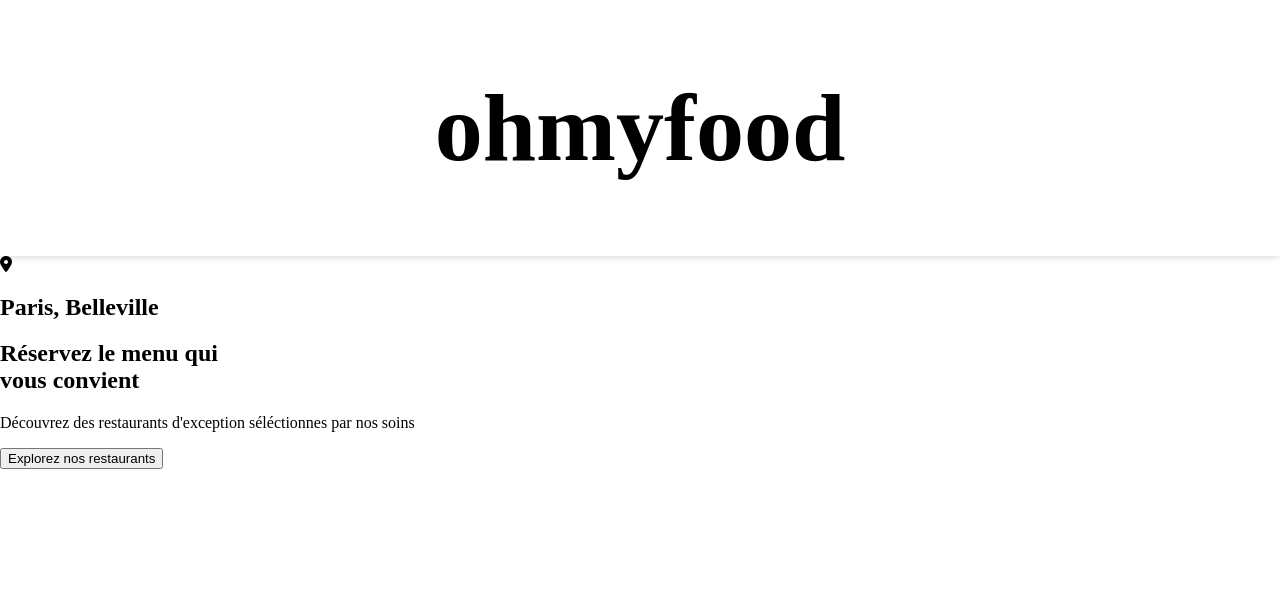
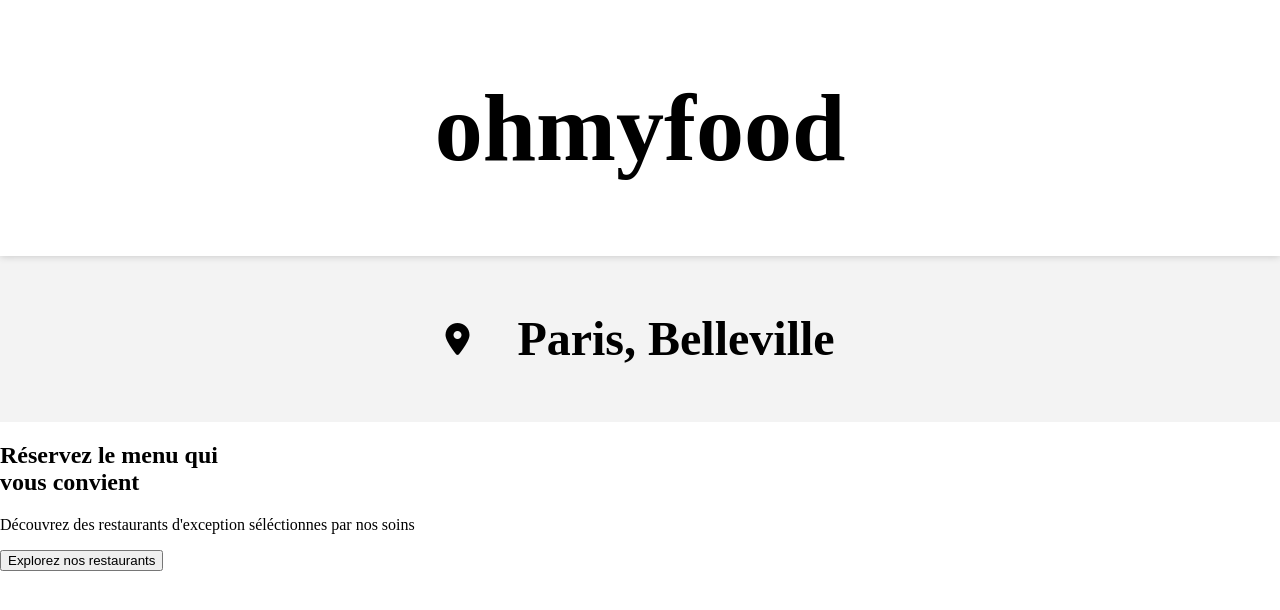
Before and after one commit to CAMEROU/Ohmyfood_p3_Openclassroom-, a plain HTML site: page index.html in a window 1280 px wide. Drawn offline with Linux system fonts and the light colour scheme; a web font is replaced by a local one.

Commit message:
france header

```diff
--- a/index.html
+++ b/index.html
@@ -14,10 +14,10 @@
     <h1>ohmyfood</h1>
 </header>
 
- <div class="france">
+ <main class="france">
         <i class="fas fa-map-marker-alt"></i>
         <h2>Paris, Belleville</h2>
-    </div>
+ </main>
     <main>
 <div id="explorez">
     <h2>Réservez le menu qui <br/>vous convient</h2>
--- a/style.css
+++ b/style.css
@@ -8,6 +8,7 @@
 
 body{
   margin: 0;
+  font-size: "Roboto", "sans serif";
 }
 
 header {
@@ -18,3 +19,22 @@ header {
     padding: 0.5rem;
     font-size: 3rem;
   }
+
+ main.france{
+    background-color: #f3f3f3;
+    text-align: center;
+    padding: 1rem;
+    font-size: 2rem;
+  display: flex;
+  font-family: "Roboto" sans-serif;
+  align-items: center;
+  justify-content: center;
+  gap: 3rem;
+
+  }
+
+main.france .marker-alt{
+    font-size: 2.8rem;
+
+
+  }
```
